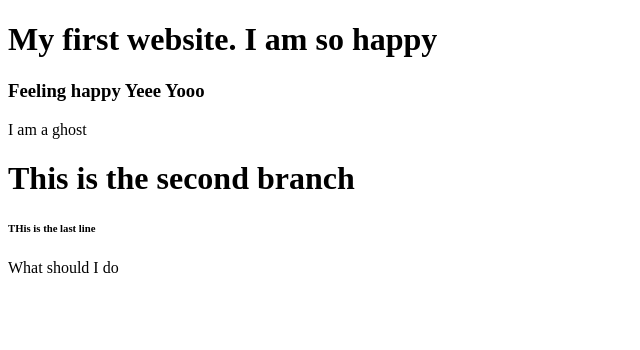
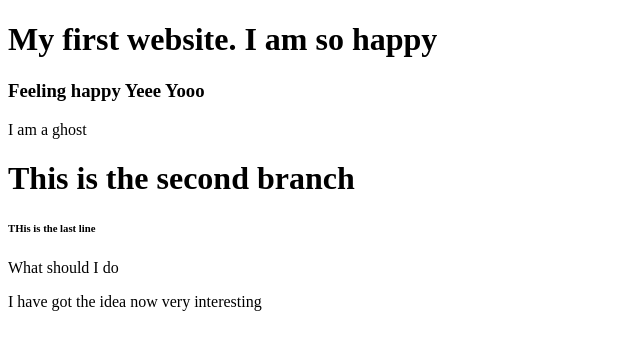
Before and after one commit to RafatHaQ/myfirstwebsite, a plain HTML site: page index.html in a window 1280 px wide. Shown: the whole page, without its empty margins (0-640 px from the left). Drawn offline with Linux system fonts and the light colour scheme.

Commit message:
This is final

```diff
--- a/index.html
+++ b/index.html
@@ -12,6 +12,7 @@
 <h1>This is the second branch</h1>
 <h6>THis is the last line</h6>
 <p>What should I do</p>
+<p>I have got the idea now very interesting</p>
 <body>
 
 </body>
```
